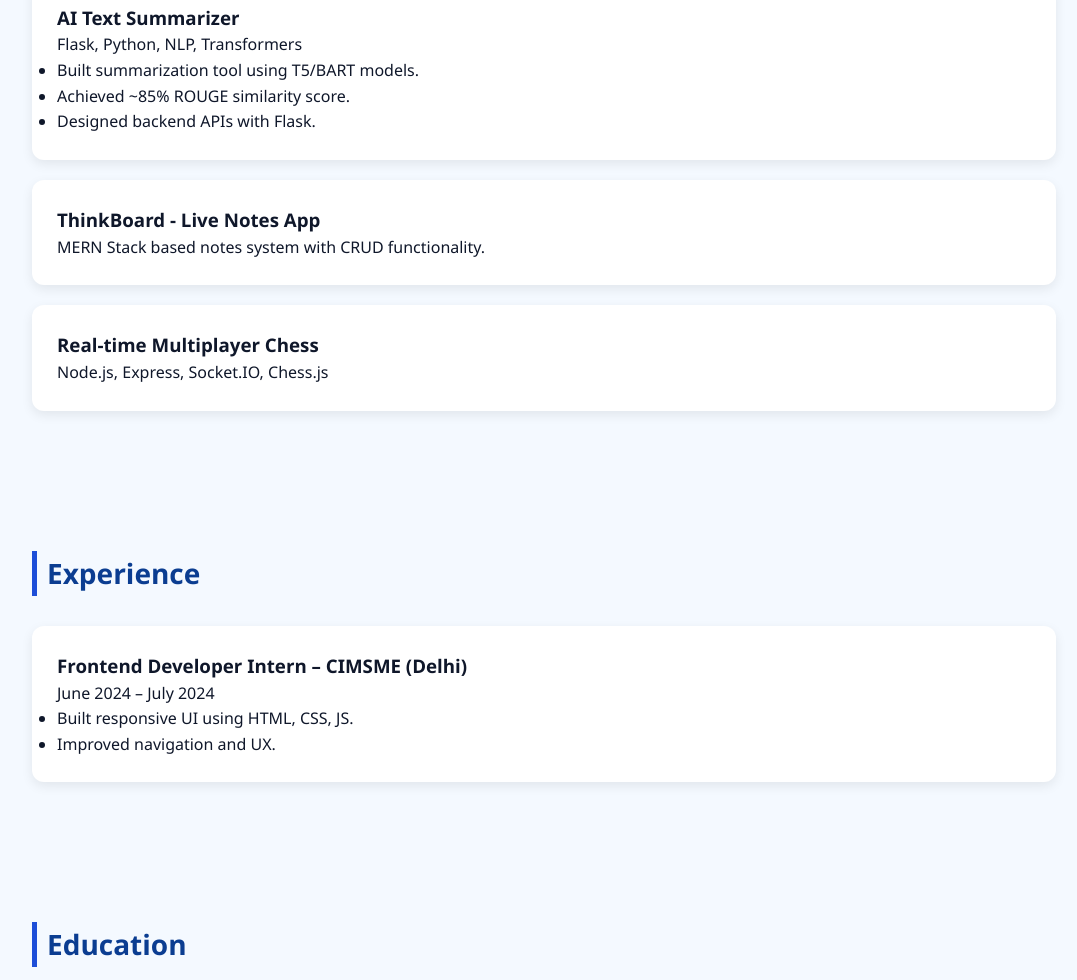
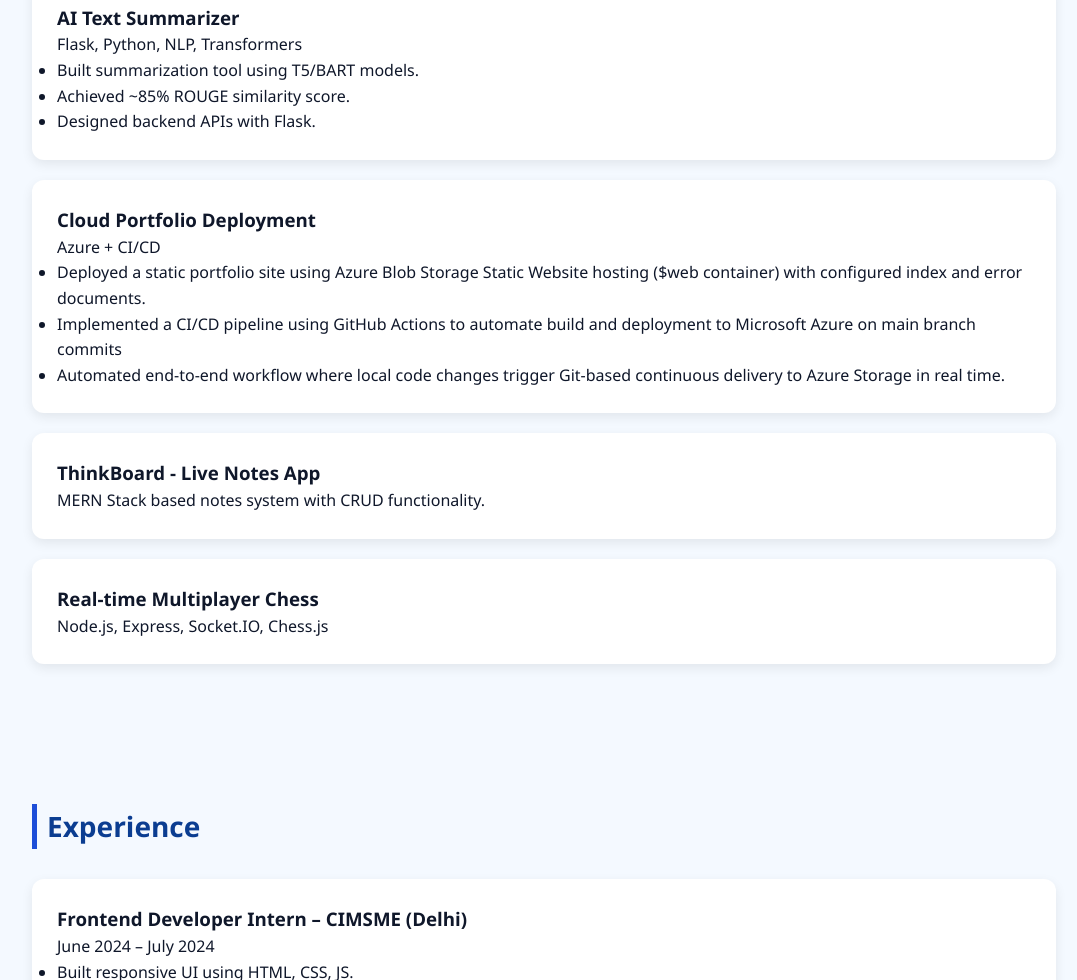
Before and after one commit to chauhannkshitij/resume-portfolio, a plain HTML site: page index.html in a window 1280 px wide. Shown: the part 1054-2034 px from the top of the page, without its empty margins (96-1173 px from the left). Drawn offline with Linux system fonts and the light colour scheme.

Commit message:
Added potfolio in projects

```diff
--- a/index.html
+++ b/index.html
@@ -83,6 +83,16 @@
             <li>Designed backend APIs with Flask.</li>
         </ul>
     </div>
+        <div class="card">
+        <h3>Cloud Portfolio Deployment</h3>
+        <p>Azure + CI/CD</p>
+        <ul>
+            <li>Deployed a static portfolio site using Azure Blob Storage Static Website hosting ($web container) with configured index and error documents.</li>
+            <li>Implemented a CI/CD pipeline using GitHub Actions to automate build and deployment to Microsoft Azure on main branch commits</li>
+            <li>Automated end-to-end workflow where local code changes trigger Git-based continuous delivery to Azure Storage in real time.</li>
+        </ul>
+    </div>
+
 
     <div class="card">
         <h3>ThinkBoard - Live Notes App</h3>
```
